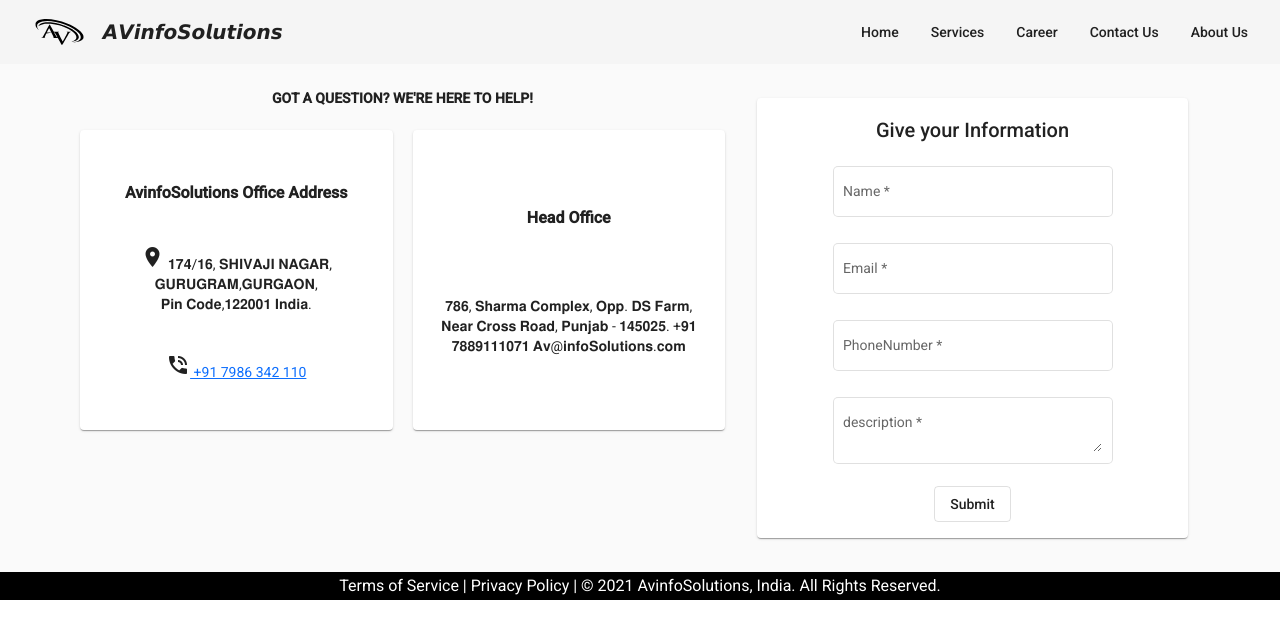
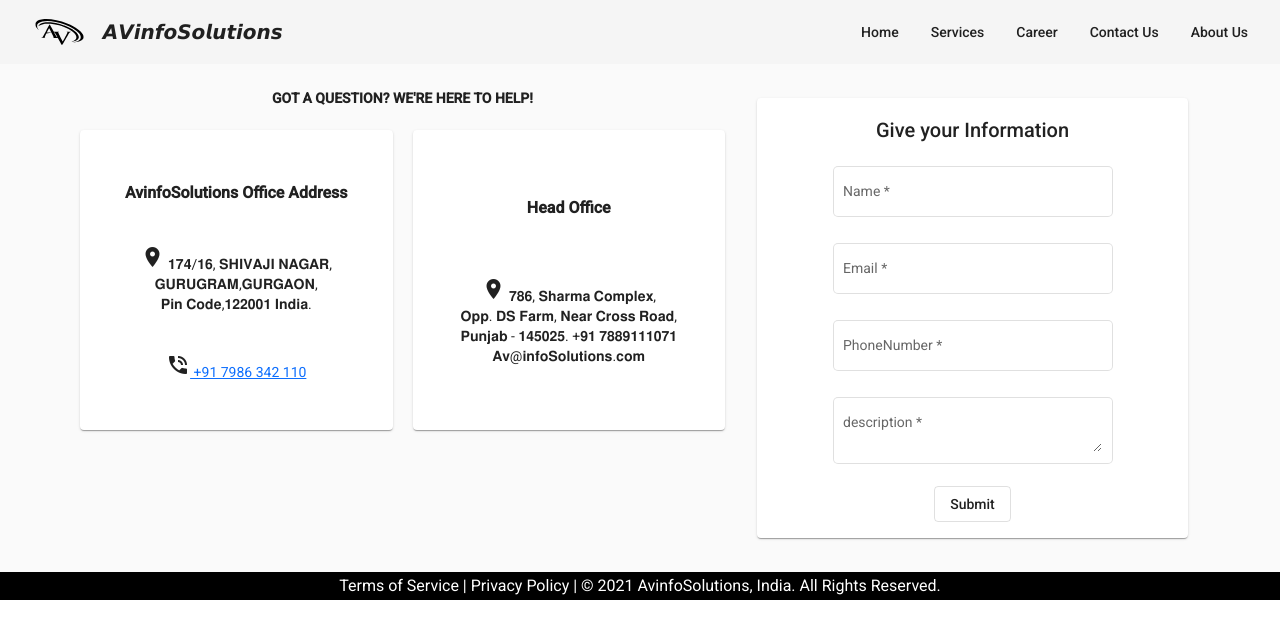
Before and after one commit to vishal121212121212112/AVInfoSolutions, an Angular app: page /contact-us in a window 1280 px wide. Shown: the top 638 px of the page. Built offline with nearby package versions, Linux system fonts and the light colour scheme.

Commit message:
location

```diff
--- a/src/app/Components/career/career.component.css
+++ b/src/app/Components/career/career.component.css
@@ -1,6 +1,3 @@
-.img-class{
-margin-left: 85px;
-}
 #career
 {
     background: transparent url("src/assets/images/HDbackround.jpg") no-repeat center;
--- a/src/app/Components/contact-us/contact-us.component.html
+++ b/src/app/Components/contact-us/contact-us.component.html
@@ -27,14 +27,19 @@
                 </mat-card>
                 <mat-card class="element raise pulse col">
                     <h3><b>Head Office</b></h3>
-                    <p>
+                    <span>
+                    <span class="material-icons">
+                        location_on
+                    </span>
                         𝟕𝟖𝟔, 𝐒𝐡𝐚𝐫𝐦𝐚 𝐂𝐨𝐦𝐩𝐥𝐞𝐱,
+                        <br>
                         𝐎𝐩𝐩. 𝐃𝐒 𝐅𝐚𝐫𝐦,
                         𝐍𝐞𝐚𝐫 𝐂𝐫𝐨𝐬𝐬 𝐑𝐨𝐚𝐝,
+                        <br>
                         𝐏𝐮𝐧𝐣𝐚𝐛 - 𝟏𝟒𝟓𝟎𝟐𝟓.
                         +𝟗𝟏 𝟕𝟖𝟖𝟗𝟏𝟏𝟏𝟎𝟕𝟏
                         𝐀𝐯@𝐢𝐧𝐟𝐨𝐒𝐨𝐥𝐮𝐭𝐢𝐨𝐧𝐬.𝐜𝐨𝐦
-                    </p>
+                    </span>
                 </mat-card>
             </div>
         </div>
```
